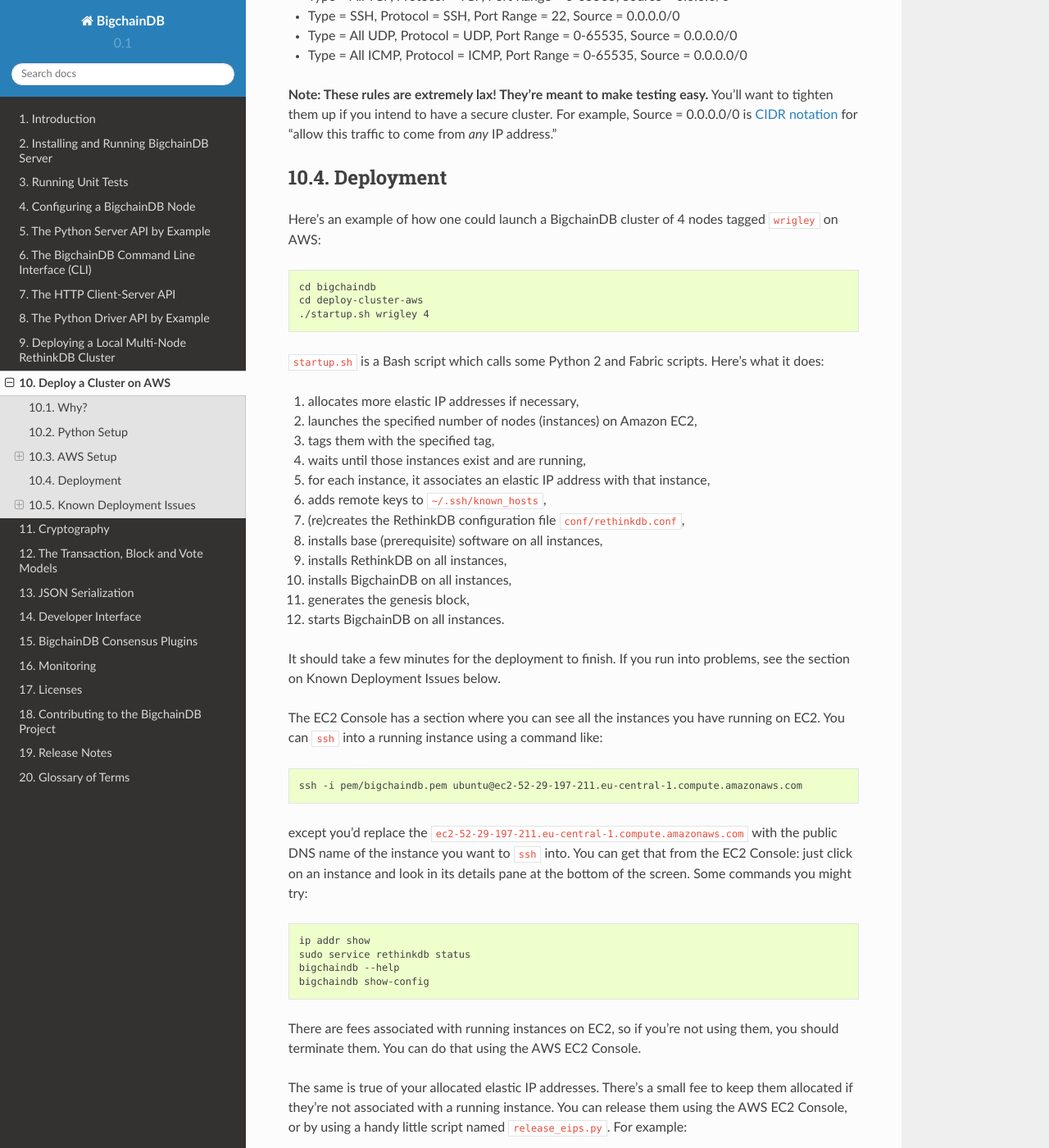
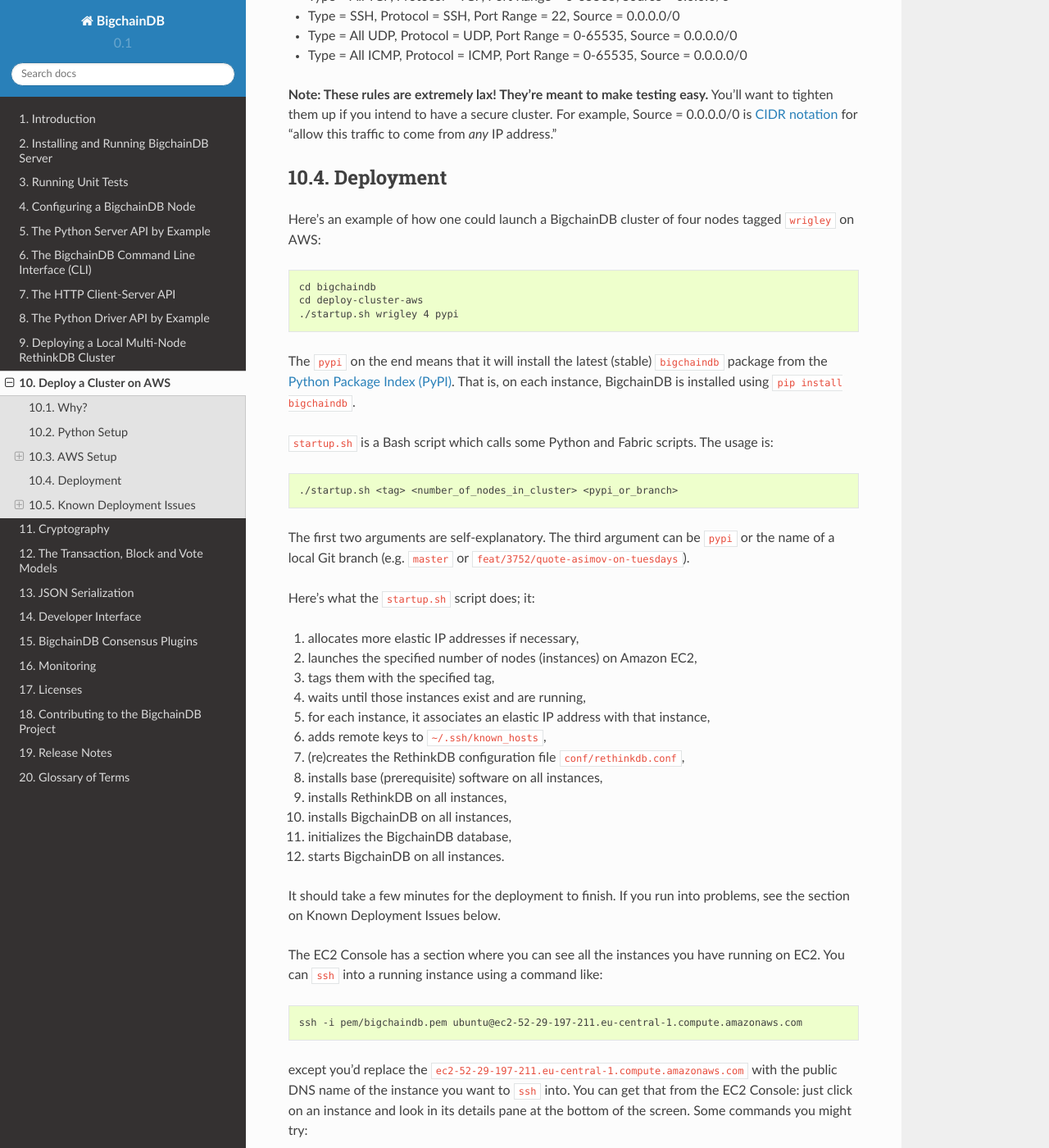
Before and after one commit to bigchaindb/bigchaindb, a Sphinx documentation site: the page built from docs/source/deploy-on-aws.md, in a window 1280 px wide and 1400 px high, scrolled down 2748 px. Shown: the whole window at 82% size. Built offline with Sphinx 7.4.7 and the Read the Docs theme 2.0.0, drawn with Linux system fonts in a browser that asks for light colours.

Commit message:
Updated docs on installng to AWS (new arg for startup.sh)

````diff
--- a/docs/source/deploy-on-aws.md
+++ b/docs/source/deploy-on-aws.md
@@ -85,14 +85,23 @@
 
 ## Deployment
 
-Here's an example of how one could launch a BigchainDB cluster of 4 nodes tagged `wrigley` on AWS:
+Here's an example of how one could launch a BigchainDB cluster of four nodes tagged `wrigley` on AWS:
 ```text
 cd bigchaindb
 cd deploy-cluster-aws
-./startup.sh wrigley 4
+./startup.sh wrigley 4 pypi
 ```
 
-`startup.sh` is a Bash script which calls some Python 2 and Fabric scripts. Here's what it does:
+The `pypi` on the end means that it will install the latest (stable) `bigchaindb` package from the [Python Package Index (PyPI)](https://pypi.python.org/pypi). That is, on each instance, BigchainDB is installed using `pip install bigchaindb`.
+
+`startup.sh` is a Bash script which calls some Python and Fabric scripts. The usage is:
+```text
+./startup.sh <tag> <number_of_nodes_in_cluster> <pypi_or_branch>
+```
+
+The first two arguments are self-explanatory. The third argument can be `pypi` or the name of a local Git branch (e.g. `master` or `feat/3752/quote-asimov-on-tuesdays`).
+
+Here's what the `startup.sh` script does; it:
 
 0. allocates more elastic IP addresses if necessary,
 1. launches the specified number of nodes (instances) on Amazon EC2,
@@ -104,7 +113,7 @@
 7. installs base (prerequisite) software on all instances,
 8. installs RethinkDB on all instances,
 9. installs BigchainDB on all instances,
-10. generates the genesis block,
+10. initializes the BigchainDB database,
 11. starts BigchainDB on all instances.
 
 It should take a few minutes for the deployment to finish. If you run into problems, see the section on Known Deployment Issues below.
````
